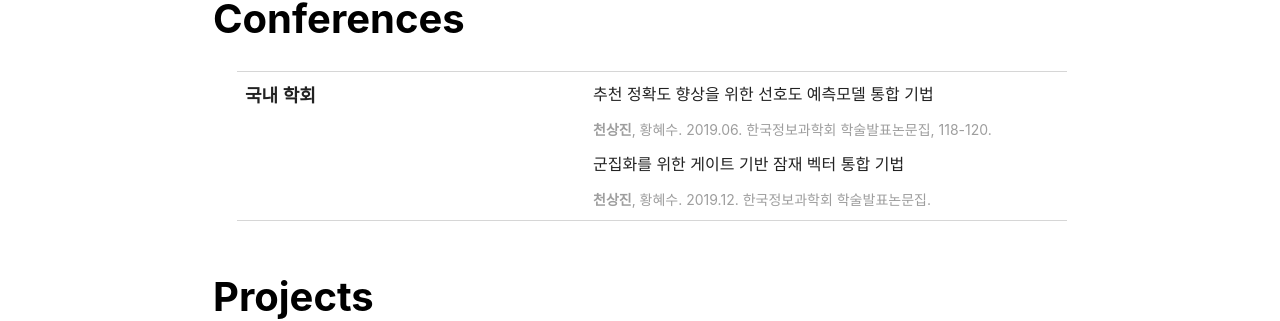
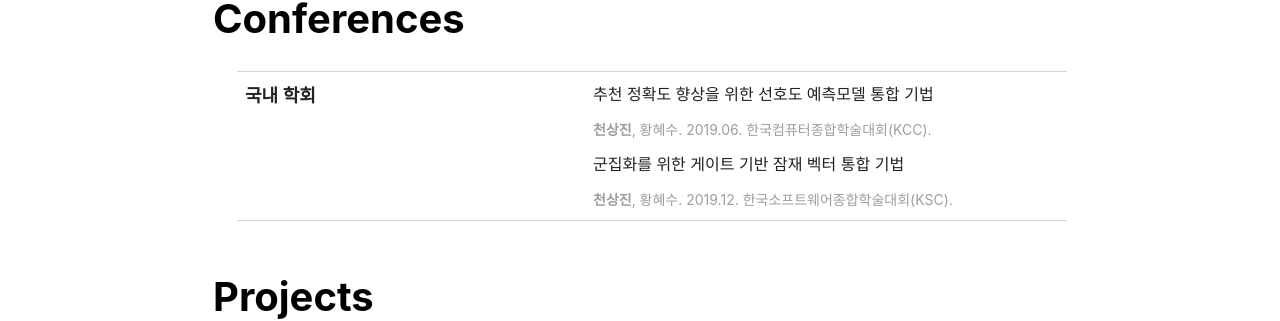
Before and after one commit to cheon-research/cheon-research.github.io, a Jekyll site: the page built from cv.html, in a window 1280 px wide. Shown: the part 774-1095 px from the top of the page. Built offline with Jekyll 4.4.1, drawn with Linux system fonts in a browser that asks for light colours; nearby versions of some CDN libraries.

Commit message:
Update cv.html

```diff
--- a/cv.html
+++ b/cv.html
@@ -78,9 +78,9 @@ layout: article
             <p class="li_title">국내 학회</p>
             <div class="li_right">
                 <p class="li_main">추천 정확도 향상을 위한 선호도 예측모델 통합 기법</p>
-                <p class="li_sub"><strong>천상진</strong>, 황혜수. 2019.06. 한국정보과학회 학술발표논문집, 118-120.</p>
+                <p class="li_sub"><strong>천상진</strong>, 황혜수. 2019.06. 한국컴퓨터종합학술대회(KCC).</p>
                 <p class="li_main">군집화를 위한 게이트 기반 잠재 벡터 통합 기법</p>
-                <p class="li_sub"><strong>천상진</strong>, 황혜수. 2019.12. 한국정보과학회 학술발표논문집.</p>
+                <p class="li_sub"><strong>천상진</strong>, 황혜수. 2019.12. 한국소프트웨어종합학술대회(KSC).</p>
             </div>
         </li>
     </ul>
```
